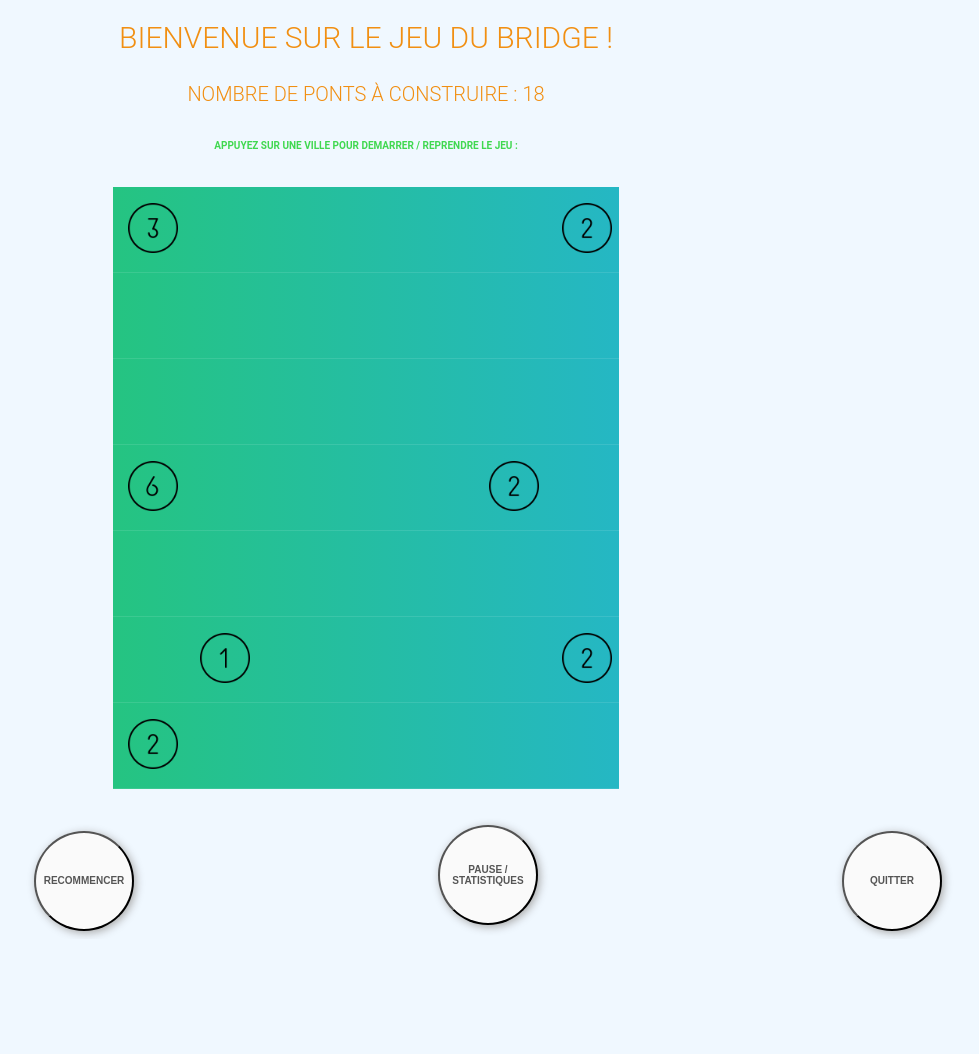
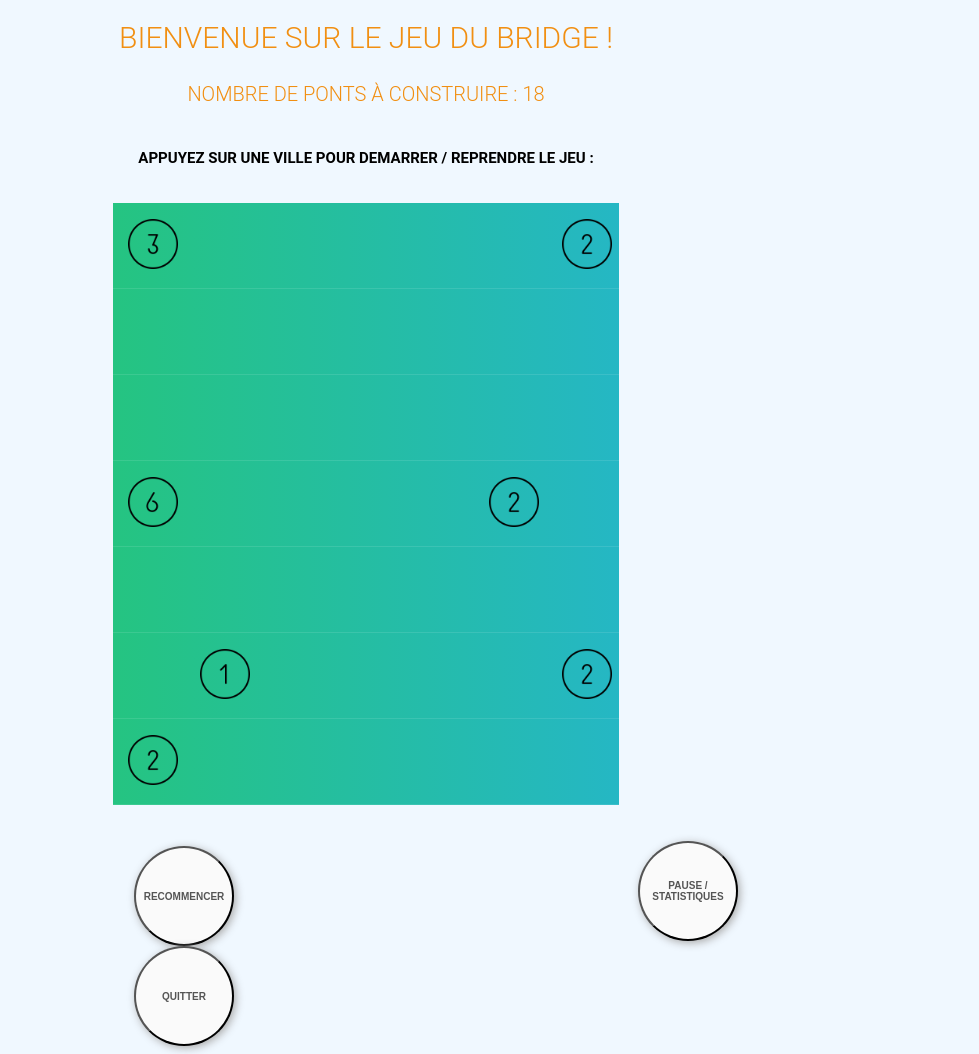
Before and after one commit to Rezoo7/MiniProjPhp, a PHP site: page /miniprojphp/ in a window 1280 px wide. Shown: the whole page, without its empty margins (274-1253 px from the left). Before the commit the page ends 937 px from the top, so only its background shows below. Run offline with PHP 8.4, Linux system fonts and the light colour scheme; the visitor is signed in with stand-in values (Sample User, id 1).

Commit message:
vue améliorée

```diff
--- a/ressources/styleJeu.css
+++ b/ressources/styleJeu.css
@@ -27,7 +27,7 @@
 
 button#bouton{
 
-    margin-left: 300px;
+    margin-left: 400px;
 
 }
 
@@ -59,8 +59,8 @@ h4{
 
 h5{
     font-family: 'Roboto', sans-serif;
-    color: #40D850;
-    font-size: 10px;
+    color: black;
+    font-size: 15px;
     text-transform: uppercase;
     font-weight: 300;
     text-align: center;
--- a/ressources/vue/VueJeuChanger.php
+++ b/ressources/vue/VueJeuChanger.php
@@ -69,7 +69,6 @@ class VueJeuChanger
                                     echo "<a href= http://localhost/miniprojphp/ressources/index.php?ville1=" . $ville_id . "&ville2=" . $_GET['ville1'] . "><img src=\"" . $src_image . "\"></a>";
 
 
-                                    // TODO AFFICHER VICTOIRE OU DEFAITE
 
                                 }
 
@@ -112,7 +111,6 @@ class VueJeuChanger
             }
             ?>
         </table>
-        <!-- bonjour je fais un test | SALUT BUGO | Yo Monsieur REZOO hhh-->
 
         </form>
 
```
Lines whose indentation alone changed are shown as unchanged.
